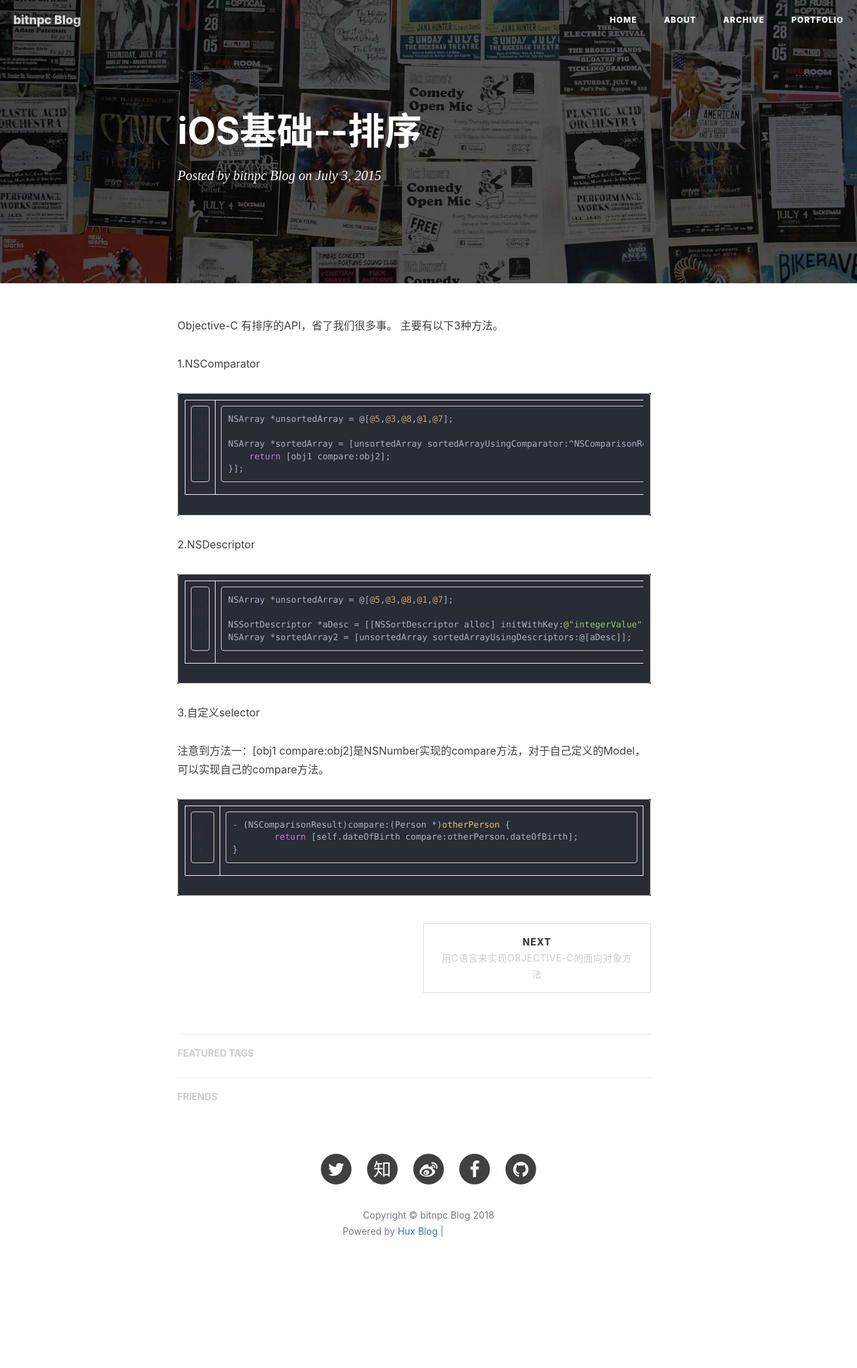
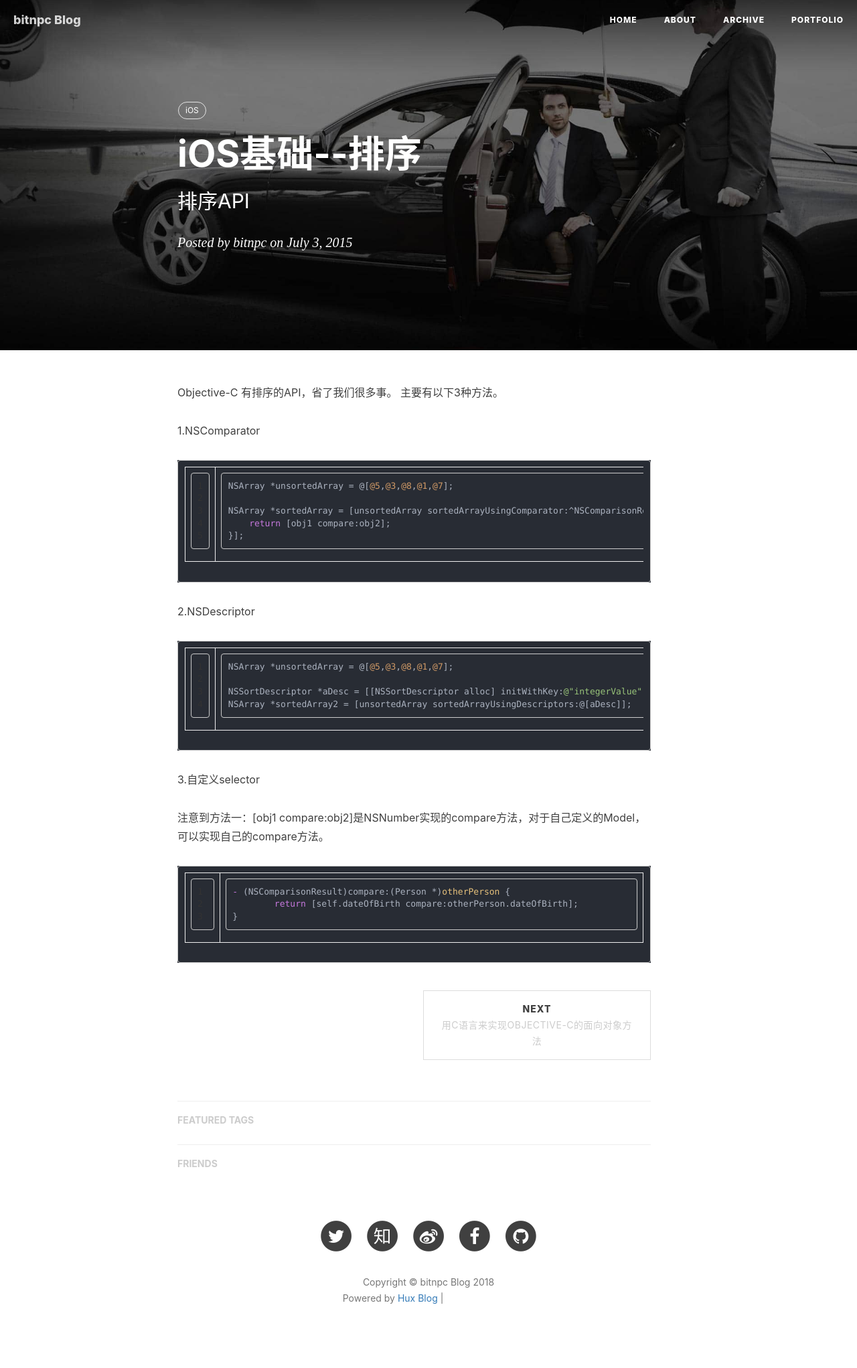
Before and after one commit to bitnpc/bitnpc.github.io, a Jekyll site: the page built from _posts/2015-07-03-sort-using-objc.md, in a window 1280 px wide. Shown: the whole page at 67% size. Built offline with Jekyll 4.4.1, drawn with Linux system fonts in a browser that asks for light colours; nearby versions of some CDN libraries; comment, search, counter and statistics services are not loaded; before the commit the page ends 1943 px from its top, so only the background shows below that; grey boxes are pictures that could not be loaded.

Commit message:
Add tags

```diff
--- a/_posts/2015-07-03-sort-using-objc.md
+++ b/_posts/2015-07-03-sort-using-objc.md
@@ -1,8 +1,12 @@
 ---
 layout: post
 title: "iOS基础--排序"
+subtitle: "排序API"
 date: 2015-07-03
-categories:: iOS
+author: "bitnpc"
+header-img: "img/post-bg-kuaidi.jpg"
+tags:
+    - iOS
 ---
 
 Objective-C 有排序的API，省了我们很多事。
```
